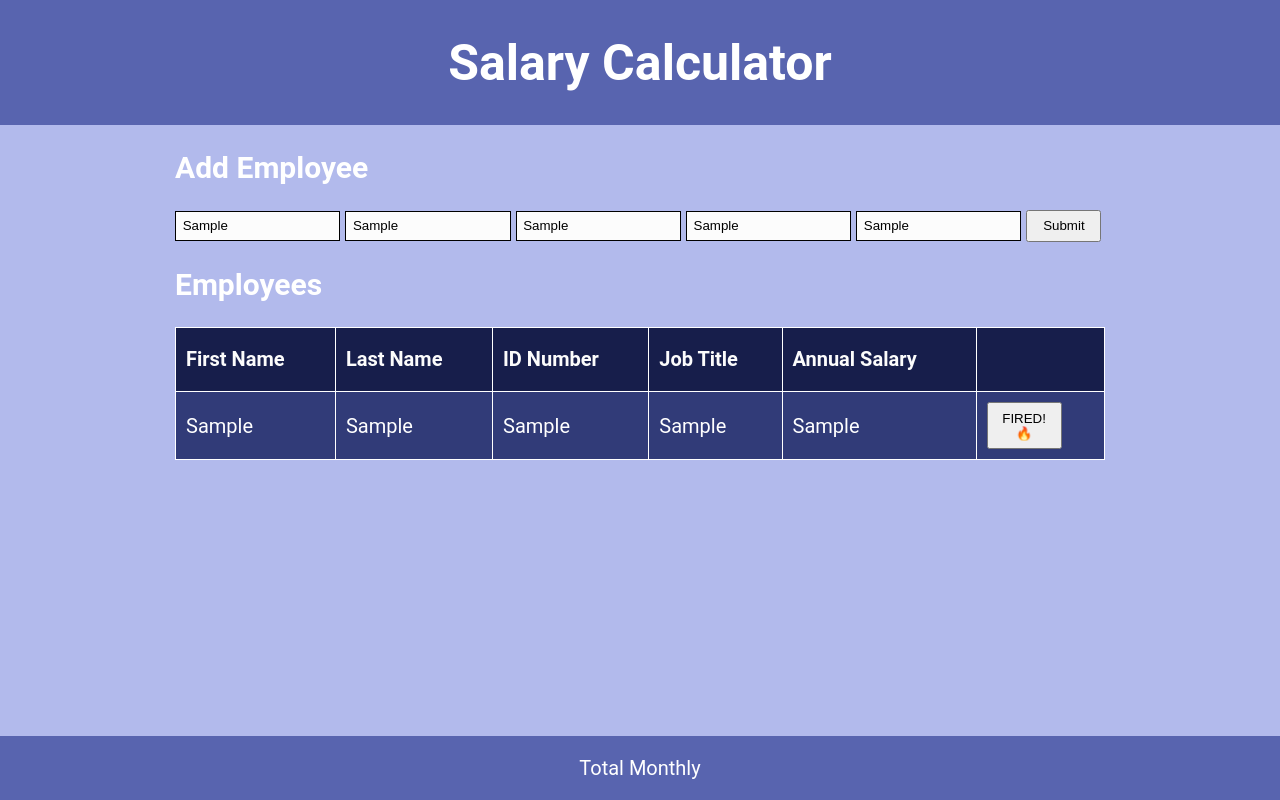
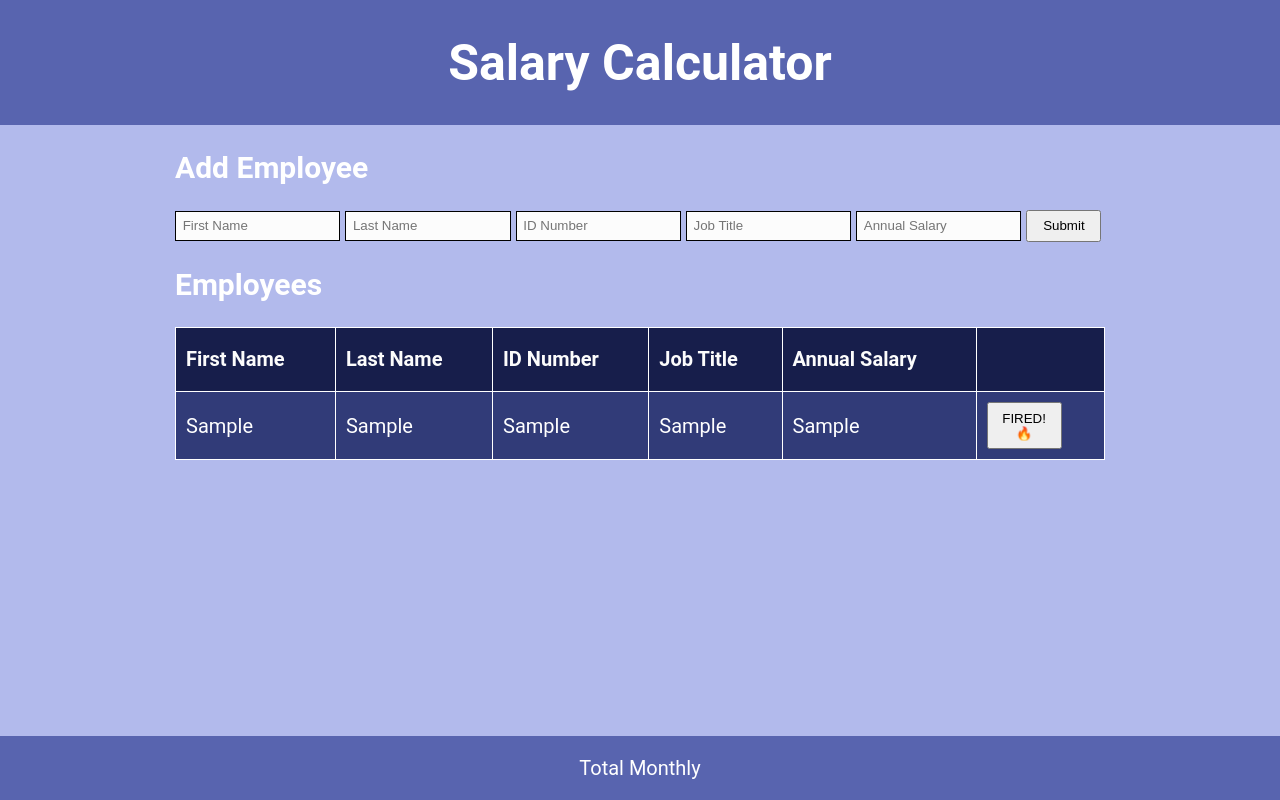
Before and after one commit to natpdk/weekend-salary-calculator1, a website: page index.html in a window 1280 px wide. Both pictures are taken after typing "Sample", "Sample", "Sample", "Sample", "Sample" into the empty fields and a click on the button "Submit". Drawn offline with Linux system fonts and the light colour scheme.

Commit message:
Got the input boxes to clear.

```diff
--- a/index.html
+++ b/index.html
@@ -13,13 +13,15 @@
   <main>
     <section>
       <h2>Add Employee</h2>
-      <form>
-        <input id="firstNameInput" placeholder="First Name" type="text">
-        <input id="lastNameInput" placeholder="Last Name" type="text">
-        <input id="idNumberInput" placeholder="ID Number" type="text">
-        <input id="jobTitleInput" placeholder="Job Title" type="text">
-        <input id="annualSalaryInput" placeholder="Annual Salary" type="text">
-        <button onClick="addEmployee(event)">Submit</button>
+      <form id ='employeeForm' onsubmit="addEmployee(event)">
+
+        <input type = 'text' id="firstNameInput" placeholder="First Name" type="text">
+        <input type = 'text' id="lastNameInput" placeholder="Last Name" type="text">
+        <input type = 'text' id="idNumberInput" placeholder="ID Number" type="text">
+        <input type = 'text' id="jobTitleInput" placeholder="Job Title" type="text">
+        <input type = 'text' id="annualSalaryInput" placeholder="Annual Salary" type="text">
+        <button type = 'submit'>Submit</button>
+
       </form>
     </section>
 
@@ -44,7 +46,6 @@
         <table></table>
       </section>
   </main>
-
   <footer>
     <p>Total Monthly</p>
   </footer>
--- a/script.js
+++ b/script.js
@@ -22,12 +22,13 @@
           </td>
         </tr>
       `;
+      //This will clear the inputs.
+      document.getElementById('employeeForm').reset();
     }
 
 
     function clearFields(event) {
-        let allInputs = document.querySelectorAll('input')
-        allInputs.forEach(singleInput => singleInpute.value = 'placeholder')
+
     }
 
     function removeEmployee(event) {
```
Also changed, not shown: README.md.
